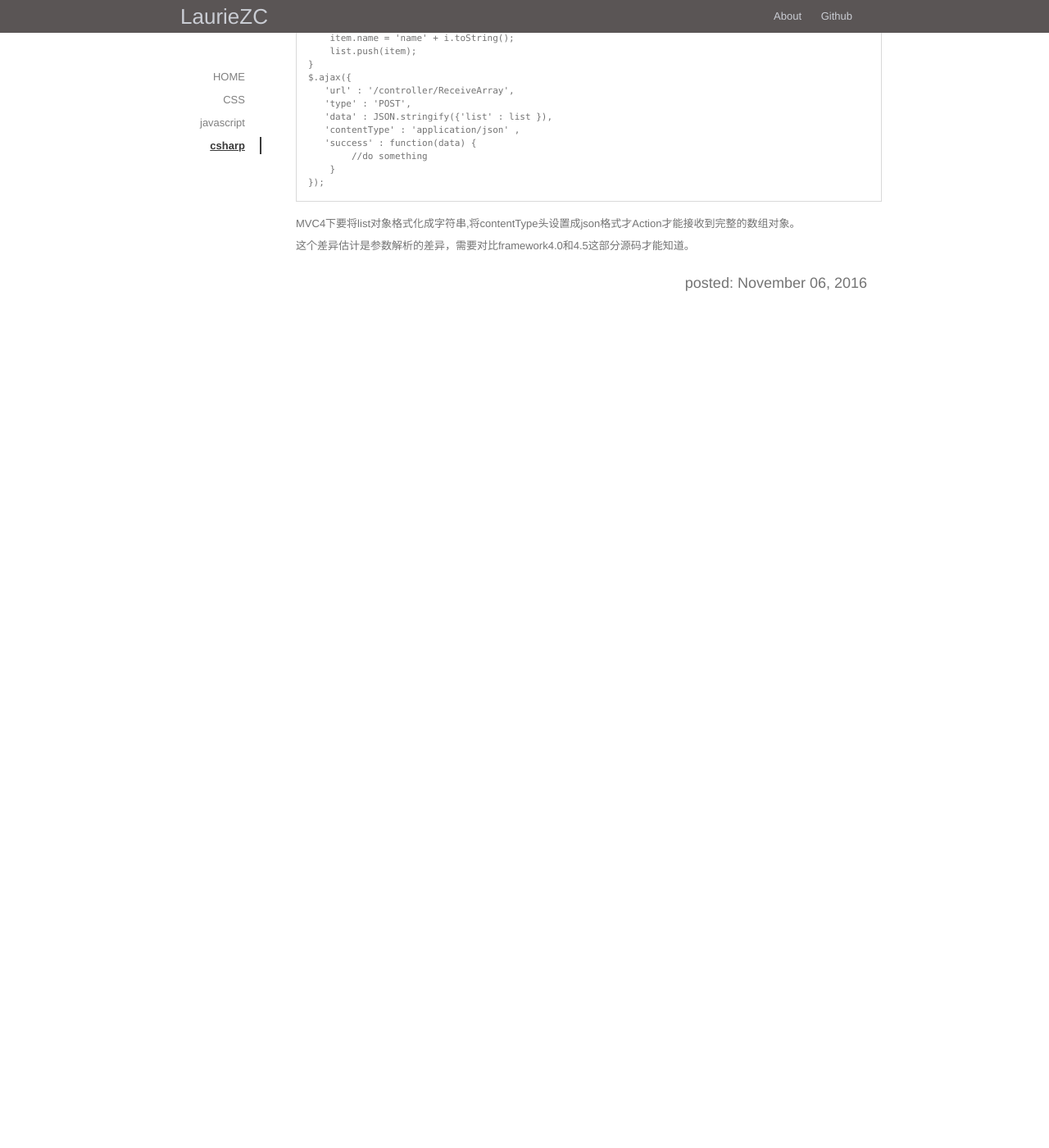
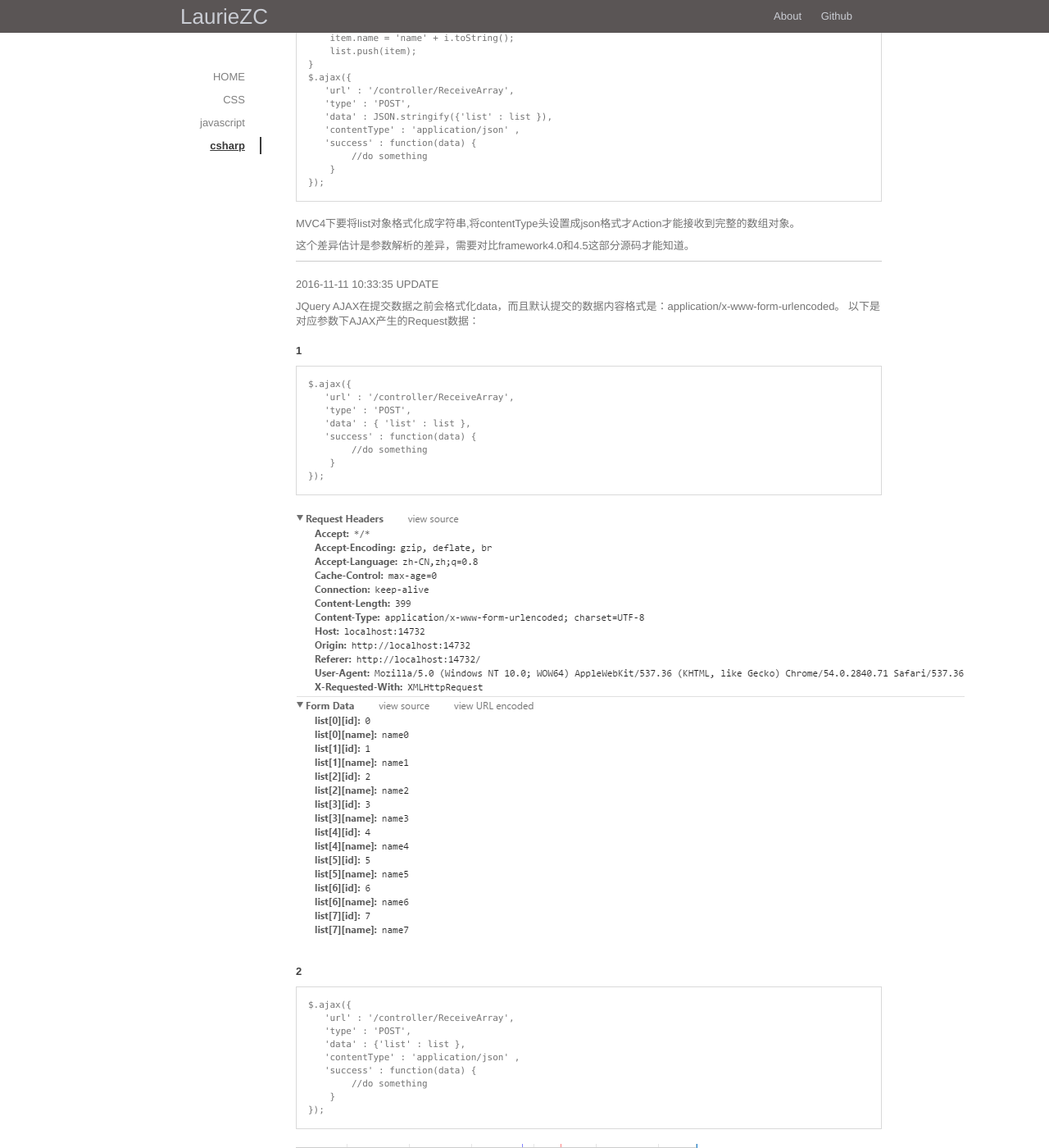
Before and after one commit to lauriezc/note, a Jekyll site: the page built from _posts/csharp/2016-11-06-MVC4-AJAX-POST-Array.md, in a window 1280 px wide and 1400 px high, scrolled down 883 px. Shown: the whole window at 82% size. Built offline with Jekyll 4.4.1, drawn with Linux system fonts in a browser that asks for light colours; nearby versions of some CDN libraries; comment, search, counter and statistics services are not loaded; before the commit the page ends 1255 px from its top, so only the background shows below that; some of the changed text lies outside the part shown.

Commit message:
remove swp file and update article content

```diff
--- a/_posts/csharp/2016-11-06-MVC4-AJAX-POST-Array.md
+++ b/_posts/csharp/2016-11-06-MVC4-AJAX-POST-Array.md
@@ -75,3 +75,63 @@ JQuery
 MVC4下要将list对象格式化成字符串,将contentType头设置成json格式才Action才能接收到完整的数组对象。
 
 这个差异估计是参数解析的差异，需要对比framework4.0和4.5这部分源码才能知道。
+
+
+
+---
+
+2016-11-11 10:33:35 UPDATE
+
+JQuery AJAX在提交数据之前会格式化data，而且默认提交的数据内容格式是：application/x-www-form-urlencoded。
+以下是对应参数下AJAX产生的Request数据：
+
+###### 1
+
+    $.ajax({
+       'url' : '/controller/ReceiveArray',
+       'type' : 'POST',
+       'data' : { 'list' : list },
+       'success' : function(data) {
+            //do something
+        }
+    });
+
+
+![请求信息](https://github.com/lauriezc/note/raw/master/resource/image/simple.png)
+
+###### 2
+
+
+    $.ajax({
+       'url' : '/controller/ReceiveArray',
+       'type' : 'POST',
+       'data' : {'list' : list },
+       'contentType' : 'application/json' ,
+       'success' : function(data) {
+            //do something
+        }
+    });
+
+
+
+![请求信息](https://github.com/lauriezc/note/raw/master/resource/image/nostringify.png)
+
+###### 3
+
+
+    $.ajax({
+       'url' : '/controller/ReceiveArray',
+       'type' : 'POST',
+       'data' : JSON.stringify({'list' : list }),
+       'contentType' : 'application/json' ,
+       'success' : function(data) {
+            //do something
+        }
+    });
+
+
+
+![请求信息](https://github.com/lauriezc/note/raw/master/resource/image/best.png)
+
+
+MVC4只能解析上述第三种格式的请求参数，MVC5能解析第一种和第三种格式的参数。
```
Also changed, not shown: resource/image/best.png (added), resource/image/nostringify.png (added), resource/image/simple.png (added), 1 other file.
